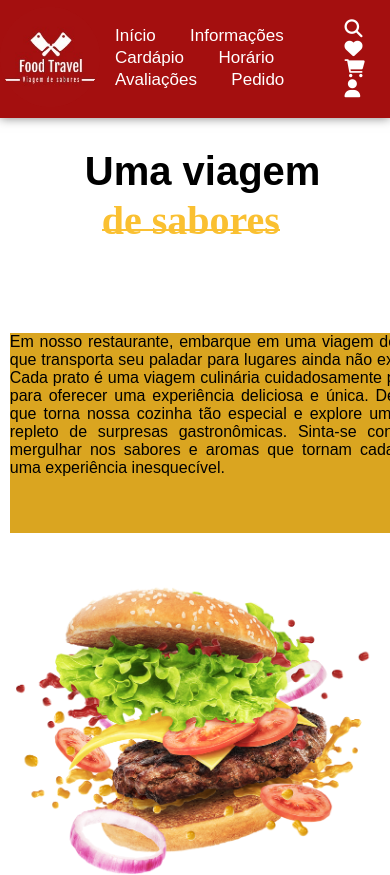
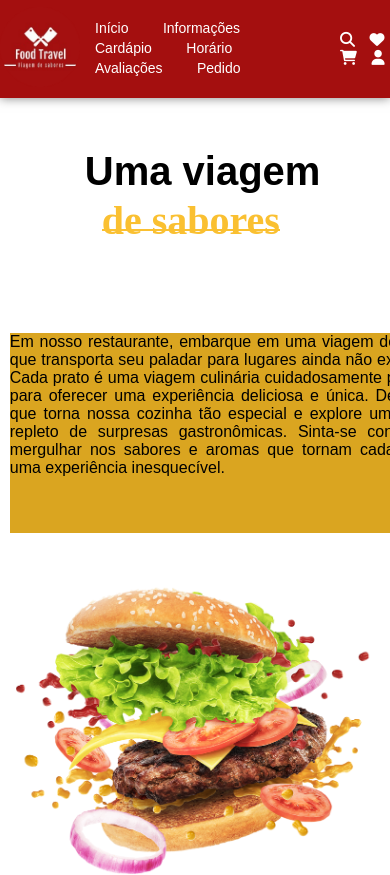
Before and after one commit to Ryuk7597/Food-Travel, a plain HTML site: page index.html in a window 390 px wide. Shown: the top 875 px of the page. Drawn offline with Linux system fonts and the light colour scheme.

Commit message:
Add files via upload

```diff
--- a/estilo.css
+++ b/estilo.css
@@ -1055,10 +1055,23 @@ a {
 }
 
 @media screen and (max-width: 420px) {
+    /*Topo*/
+    section nav .logo img {
+        width: 80px;
+    }
+
+    section nav ul li a {
+        font-size: 14px;
+    }
+
+    .icones i {
+        font-size: 15px;
+    }
+
     /*Contato*/
     iframe {
-        width: 420px;
-        height: 370px;
+        width: 400px;
+        height: 350px;
     }
 }
 
```
